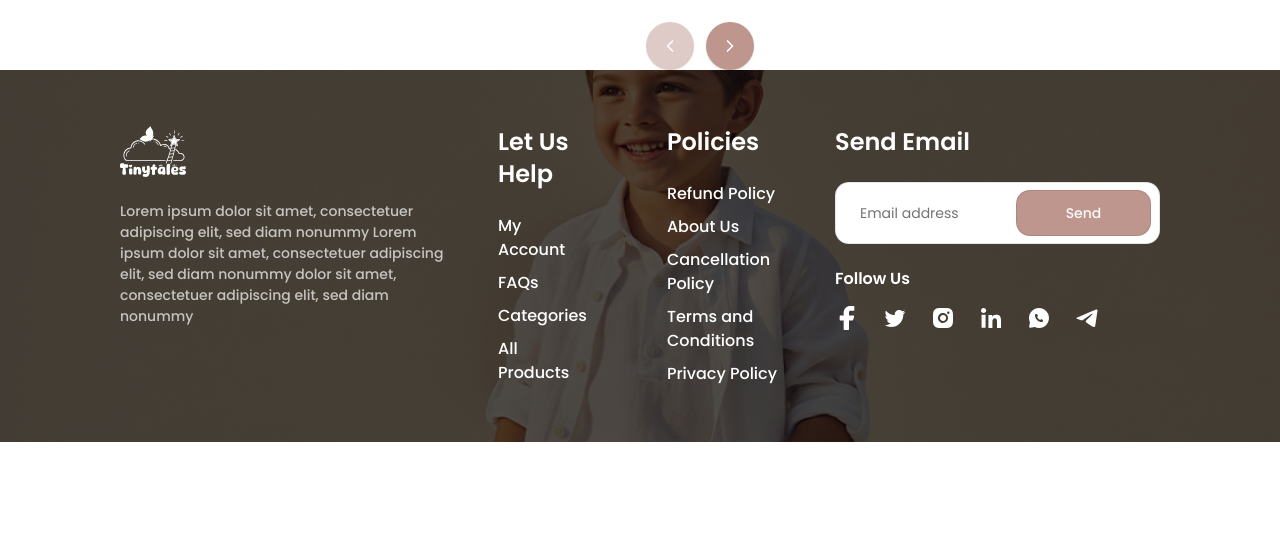
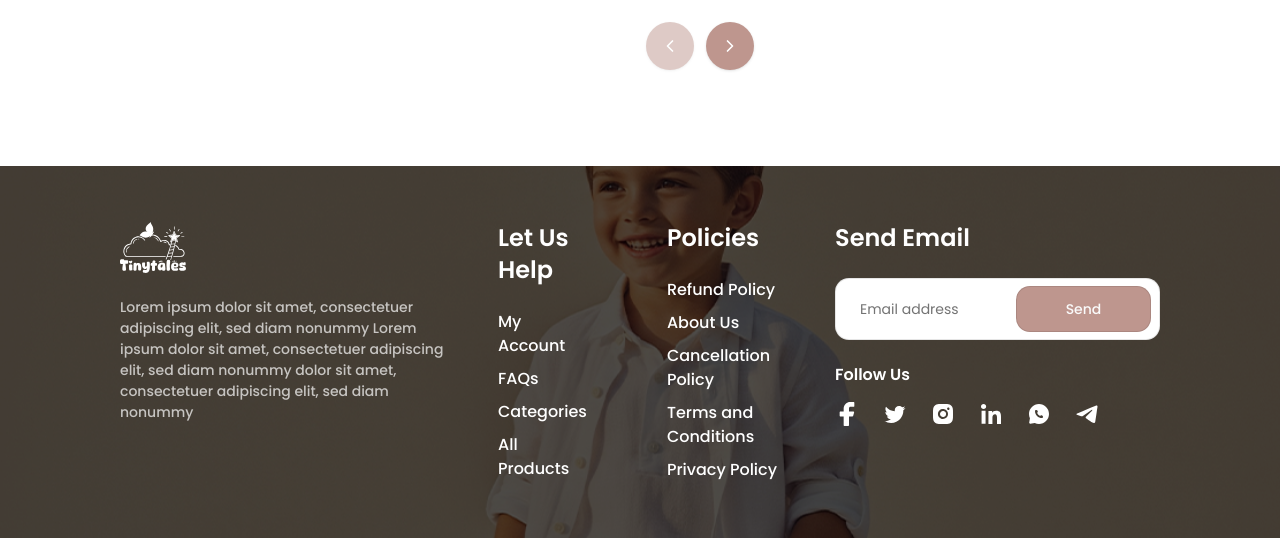
Before and after one commit to YousefAboschwaly/Next-Auth, a Next.js app: page / in a window 1280 px wide. Shown: the part 3054-3592 px from the top of the page. Before the commit the page ends 3496 px from the top, so only its background shows below. Built offline with nearby package versions, Linux system fonts and the light colour scheme; no server answers.

Commit message:
Add sace to Footer

```diff
--- a/components/Landing/Footer.tsx
+++ b/components/Landing/Footer.tsx
@@ -23,7 +23,7 @@ const socialIcons = [
 
 export default function Footer() {
   return (
-    <footer className="relative     w-full bg-[#020202B2]">
+    <footer className="relative  mt-24   w-full bg-[#020202B2]">
       <Image
         className="absolute inset-0] lg:w-full h-full object-cover"
         width={1440}
```
